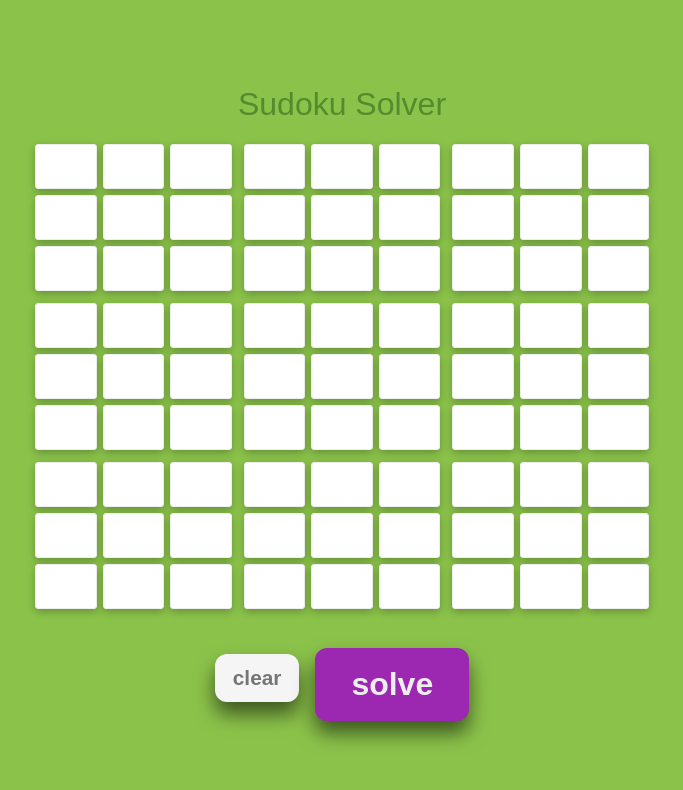
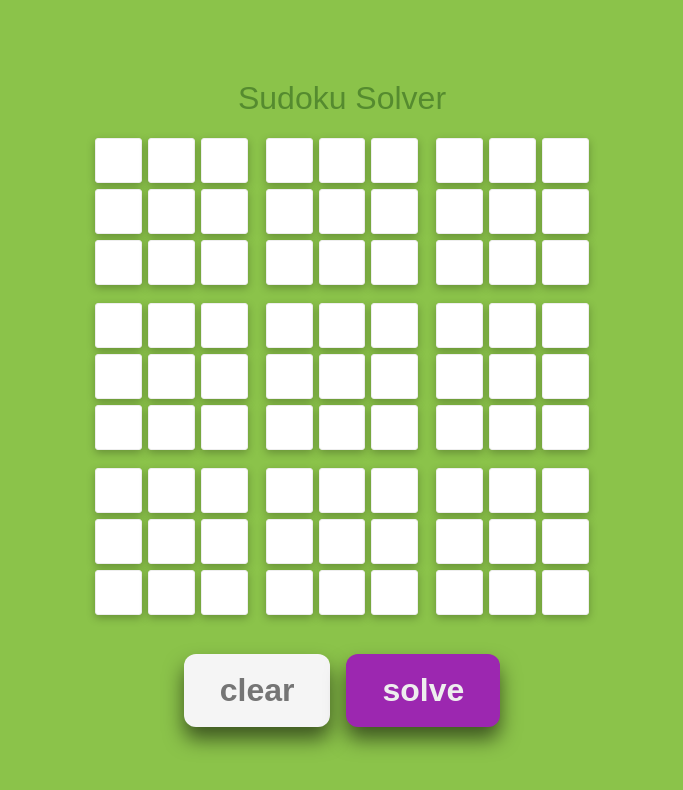
Before and after one commit to trajkovikj/sudoku-solver, a plain HTML site: page index.html in a window 1280 px wide. Shown: the whole page, without its empty margins (298-981 px from the left). Drawn offline with Linux system fonts and the light colour scheme.

Commit message:
Changed some styles. Added test prepopulation of grid when clicked 3 times on title.

```diff
--- a/css/main.css
+++ b/css/main.css
@@ -28,6 +28,16 @@
     --sqares-distance: 6px;
 
 
+}
+
+.noselect {
+    -webkit-touch-callout: none; /* iOS Safari */
+    -webkit-user-select: none; /* Safari */
+    -khtml-user-select: none; /* Konqueror HTML */
+    -moz-user-select: none; /* Firefox */
+    -ms-user-select: none; /* Internet Explorer/Edge */
+    user-select: none; /* Non-prefixed version, currently
+                                  supported by Chrome and Opera */
 }
 
 *,
@@ -77,6 +87,7 @@ body {
     padding: 6px 36px;
 
     color: var(--priamry-dark-color);
+    cursor: pointer;
 }
 
 .error-message {
@@ -243,28 +254,29 @@ body {
         height: 320px;
     }
 
-    .solve-button {
-       /*  font-size: 1.6rem;
-        margin-top: 36px;
-        padding: 12px 36px; */
-    }
-
-    .column > input {
-
-    }
-
 }
 
 
 
 /* Medium devices (tablets, 768px and up) */
 @media (min-width: 768px) {
+
+    :root {
+        --sqares-distance: 12px;
+    }
+
     .sudoku-container {
-        width: 620px;
-        height: 620px;
+        width: 500px;
+        height: 500px;
     }
 
     .solve-button {
+        font-size: 2rem;
+        margin-top: 36px;
+        padding: 18px 36px;
+    }
+
+    .clear-button {
         font-size: 2rem;
         margin-top: 36px;
         padding: 18px 36px;
--- a/index.html
+++ b/index.html
@@ -11,7 +11,7 @@
 
     <div class="container">
 
-        <div class="title">Sudoku Solver</div>
+        <div class="title noselect" onclick="prepopulateGrid()">Sudoku Solver</div>
 
         <div class="error-message">Invalid Data</div>
 
--- a/js/main.js
+++ b/js/main.js
@@ -1,4 +1,6 @@
 var sudokuSolver = new SudokuSolver();
+
+window.titlePressCount = 0;
 
 var errorMessageSelector = document.getElementsByClassName("error-message")[0];
 
@@ -55,6 +57,11 @@ function clearGrid() {
 }
 
 function prepopulateGrid() {
+    window.titlePressCount++;
+
+    if(window.titlePressCount >= 3) {
+        window.titlePressCount = 0;
+
         var grid = [
             [4, 5, 2, null, 6, 3, null, 9, null],
             [null, null, null, 9, null, 8, null, 7, null],
@@ -70,6 +77,7 @@ function prepopulateGrid() {
         ];
 
         applyInputSelectorGridValues(grid);
+    }
 }
 
 
```
Lines whose indentation alone changed are shown as unchanged.
